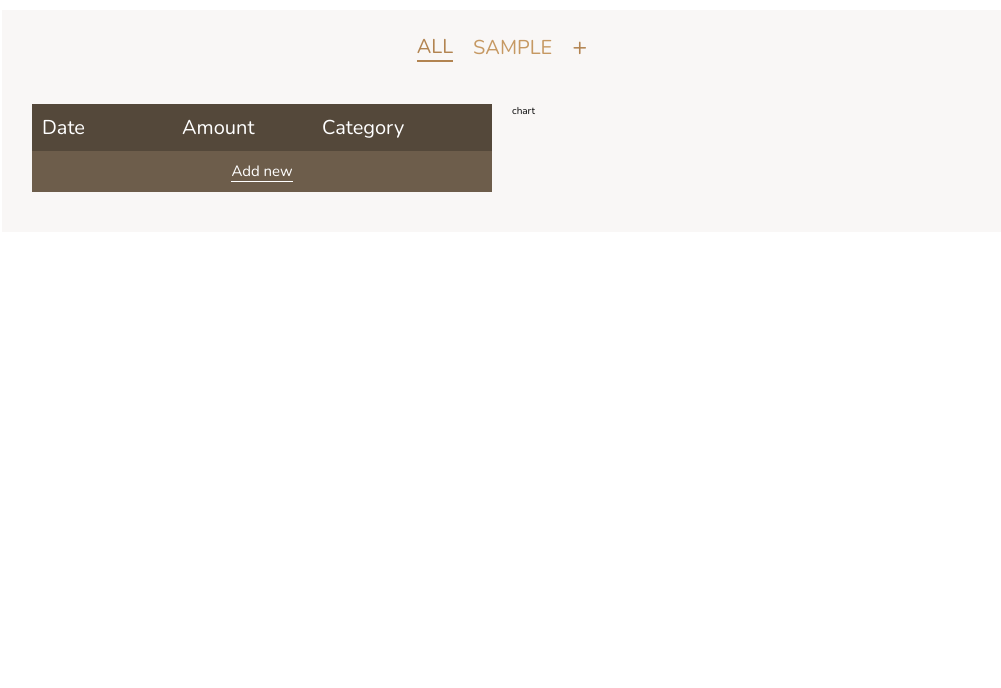
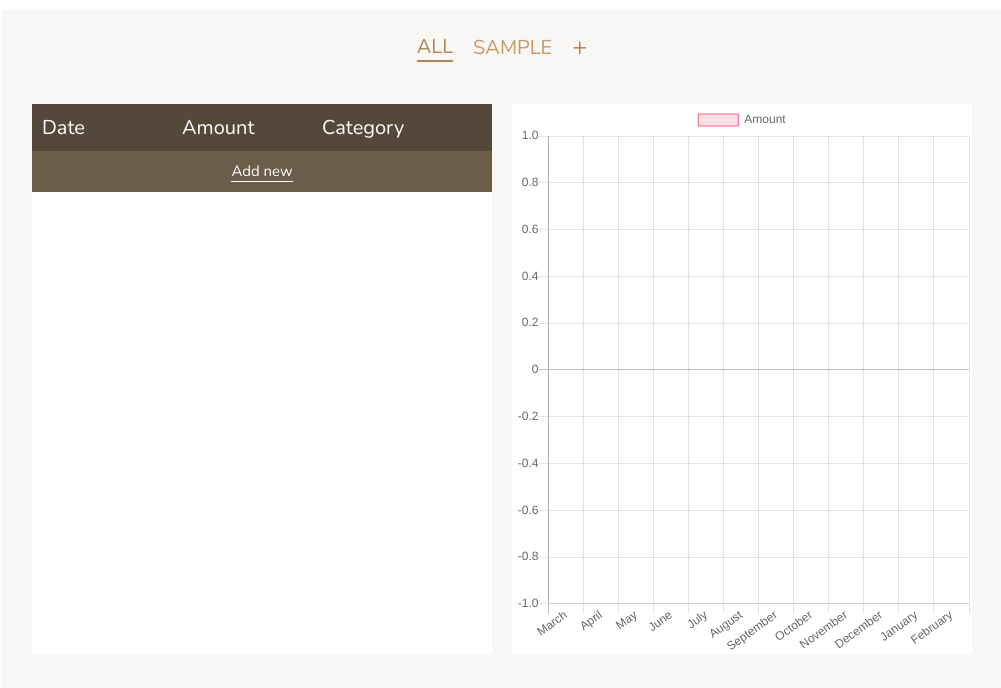
Before and after one commit to aliramazon/bill-tracker-app, a React (Create React App) app: page / in a window 1280 px wide. Both pictures are taken after typing "Sample" into the empty fields and a click on the input "Add". Shown: the top 688 px of the page, without its empty margins (138-1139 px from the left). Built offline with nearby package versions, Linux system fonts and the light colour scheme.

Commit message:
Add Bar chart

```diff
--- a/package.json
+++ b/package.json
@@ -6,10 +6,12 @@
     "@testing-library/jest-dom": "^4.2.4",
     "@testing-library/react": "^9.3.2",
     "@testing-library/user-event": "^7.1.2",
+    "chart.js": "^2.9.3",
     "classnames": "^2.2.6",
     "moment": "^2.24.0",
     "node-sass": "^4.13.1",
     "react": "^16.12.0",
+    "react-chartjs-2": "^2.9.0",
     "react-datepicker": "^2.13.0",
     "react-dom": "^16.12.0",
     "react-moment": "^0.9.7",
--- a/src/App.js
+++ b/src/App.js
@@ -87,7 +87,7 @@ const App = () => {
               bills={bills}
               handleDeleteBill={deleteBill}
             />
-            <Chart />
+            <Chart bills={bills} />
           </div>
         </>
       )}
--- a/src/components/Chart.js
+++ b/src/components/Chart.js
@@ -1,7 +1,79 @@
 import React from "react";
+import { Bar } from "react-chartjs-2";
+import moment from "moment";
 
-const Chart = () => {
-  return <section className="chart-section">chart</section>;
+const Chart = ({ bills }) => {
+  const getLast12Months = () => {
+    const months = [
+      "January",
+      "February",
+      "March",
+      "April",
+      "May",
+      "June",
+      "July",
+      "August",
+      "September",
+      "October",
+      "November",
+      "December"
+    ];
+
+    const today = new Date();
+    const last12Months = [];
+    let month = today.getMonth() + 1;
+
+    for (let i = 0; i < 12; i++) {
+      last12Months.push(months[month]);
+      month === 11 ? (month = 0) : month++;
+    }
+
+    return last12Months;
+  };
+
+  const processBills = bills => {
+    const oneYearAgo = moment().subtract(1, "years");
+    const months = getLast12Months();
+    const monthsWithValues = new Array(12).fill(0);
+
+    for (let bill of bills) {
+      if (moment(bill.date).isSameOrBefore(oneYearAgo)) {
+        continue;
+      }
+      const monthName = moment(bill.date).format("MMMM");
+      console.log(monthName);
+      const indexOfMonth = months.indexOf(monthName);
+      monthsWithValues[indexOfMonth] += parseInt(bill.amount);
+    }
+    console.log(monthsWithValues);
+    return monthsWithValues;
+  };
+
+  const data = {
+    labels: getLast12Months(),
+    datasets: [
+      {
+        label: "Amount",
+        backgroundColor: "rgba(255,99,132,0.2)",
+        borderColor: "rgba(255,99,132,1)",
+        borderWidth: 1,
+        hoverBackgroundColor: "rgba(255,99,132,0.4)",
+        hoverBorderColor: "rgba(255,99,132,1)",
+        data: processBills(bills)
+      }
+    ]
+  };
+
+  return (
+    <section className="chart-section">
+      <Bar
+        data={data}
+        width={100}
+        height={550}
+        options={{ maintainAspectRatio: false }}
+      />
+    </section>
+  );
 };
 
 export { Chart };
--- a/src/styles/_all.scss
+++ b/src/styles/_all.scss
@@ -171,6 +171,12 @@
   }
 }
 
+// Chart section
+
+.chart-section {
+  background-color: $color-white;
+}
+
 // Typography
 h1 {
   font-size: 3rem;
```
Also changed, not shown: 1 other file (tests, documents, lock files or other folders).
